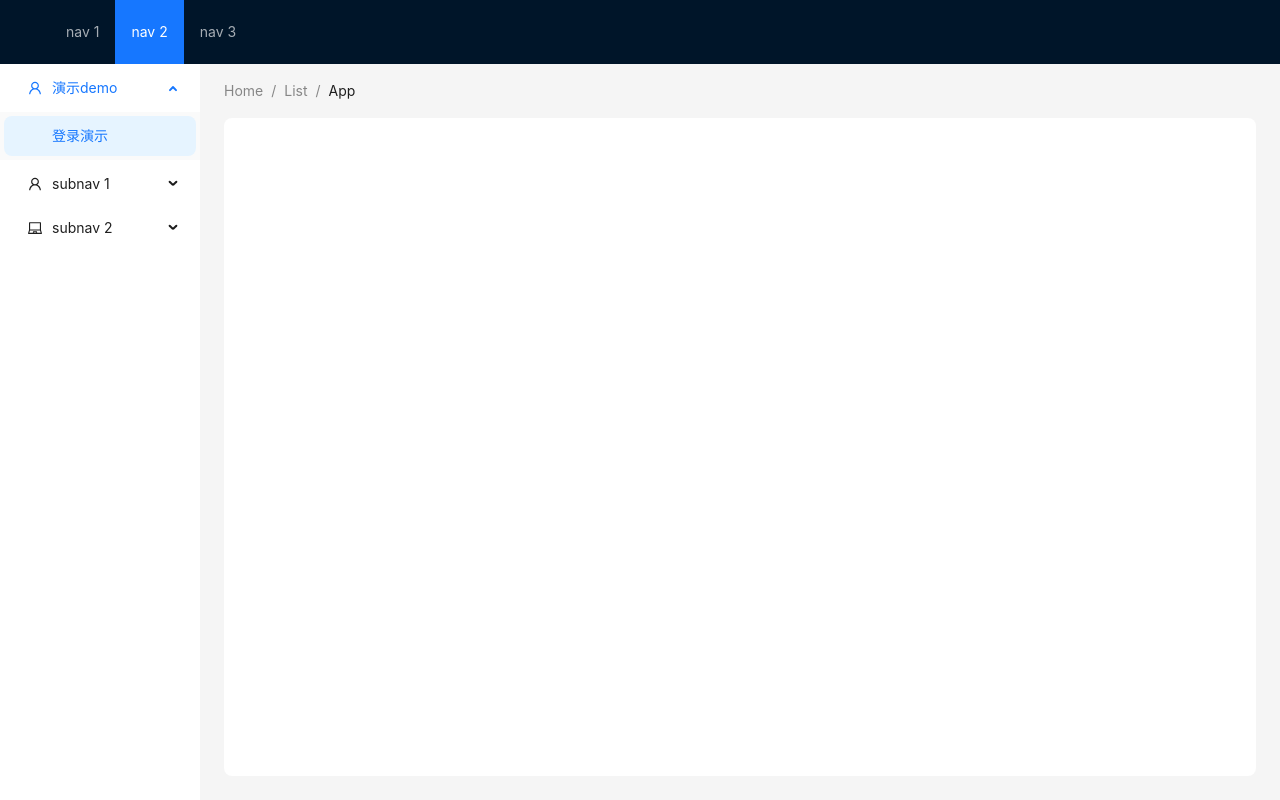
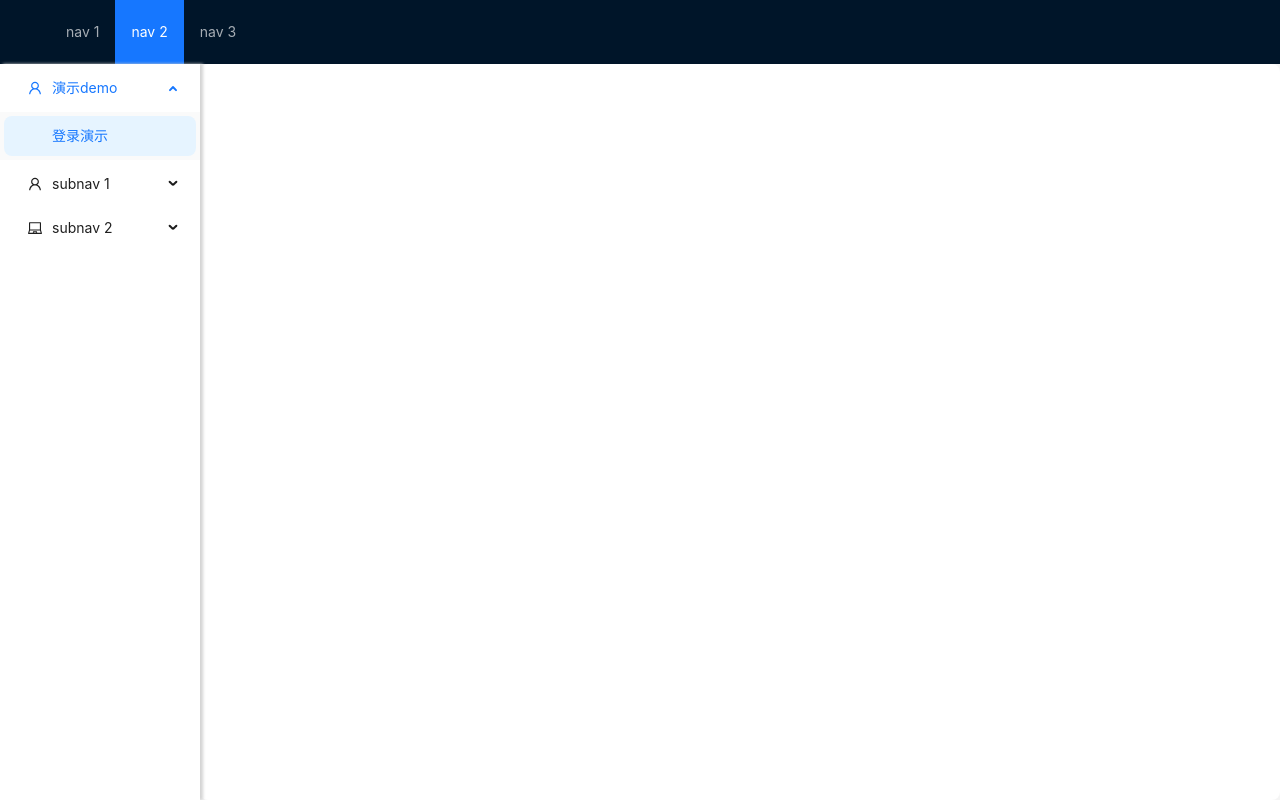
Before and after one commit to lgh06/react_vite_router_jotai, a React (Vite) app: page / in a window 1280 px wide. Built offline with nearby package versions, Linux system fonts and the light colour scheme.

Commit message:
移除主要区域的边框

```diff
--- a/src/routes/antd_root.jsx
+++ b/src/routes/antd_root.jsx
@@ -82,6 +82,7 @@ const Root = () => {
           width={200}
           style={{
             background: colorBgContainer,
+            boxShadow: `3px 0px 3px lightgray`,
           }}
         >
           <Menu
@@ -98,10 +99,10 @@ const Root = () => {
         </Sider>
         <Layout
           style={{
-            padding: '0 24px 24px',
+            // padding: '0 24px 24px',
           }}
         >
-          <Breadcrumb
+          {/* <Breadcrumb
             style={{
               margin: '16px 0',
             }}
@@ -109,12 +110,13 @@ const Root = () => {
             <Breadcrumb.Item>Home</Breadcrumb.Item>
             <Breadcrumb.Item>List</Breadcrumb.Item>
             <Breadcrumb.Item>App</Breadcrumb.Item>
-          </Breadcrumb>
+          </Breadcrumb> */}
           <Content
             style={{
               padding: 24,
               margin: 0,
               minHeight: 280,
+              height: '100%',
               background: colorBgContainer,
               borderRadius: borderRadiusLG,
             }}
```
